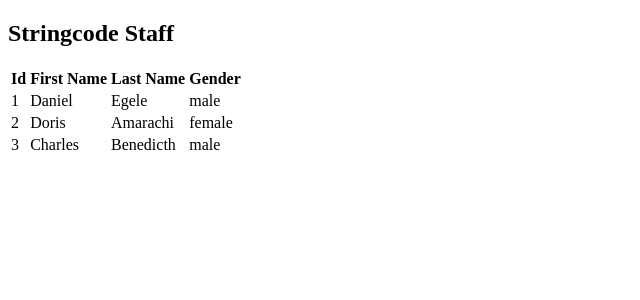
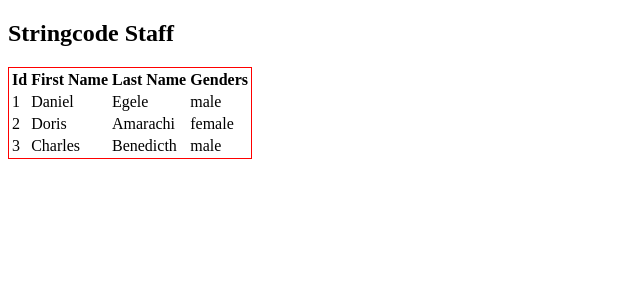
Before and after one commit to dantocome/reacttypepro, a React (Vite) app: page / in a window 1280 px wide. Shown: the top 300 px of the page, without its empty margins (0-640 px from the left). Built offline with nearby package versions, Linux system fonts and the light colour scheme.

Commit message:
all added files

```diff
--- a/src/cordinates/Project.tsx
+++ b/src/cordinates/Project.tsx
@@ -40,12 +40,12 @@
 
     <div>
       <h2>Stringcode Staff</h2>
-      <table>
+      <table className='mains'>
         <tr>
             <th>Id</th>
             <th>First Name</th>
             <th>Last Name</th>
-            <th>Gender</th>
+            <th>Genders</th>
         </tr>
         {employees.map((employee, index)=>
         <tr>
--- a/src/cordinates/pro.css
+++ b/src/cordinates/pro.css
@@ -1,3 +1,4 @@
-.main{
+.mains{
+    border: 1px solid red;
 
 }
```
